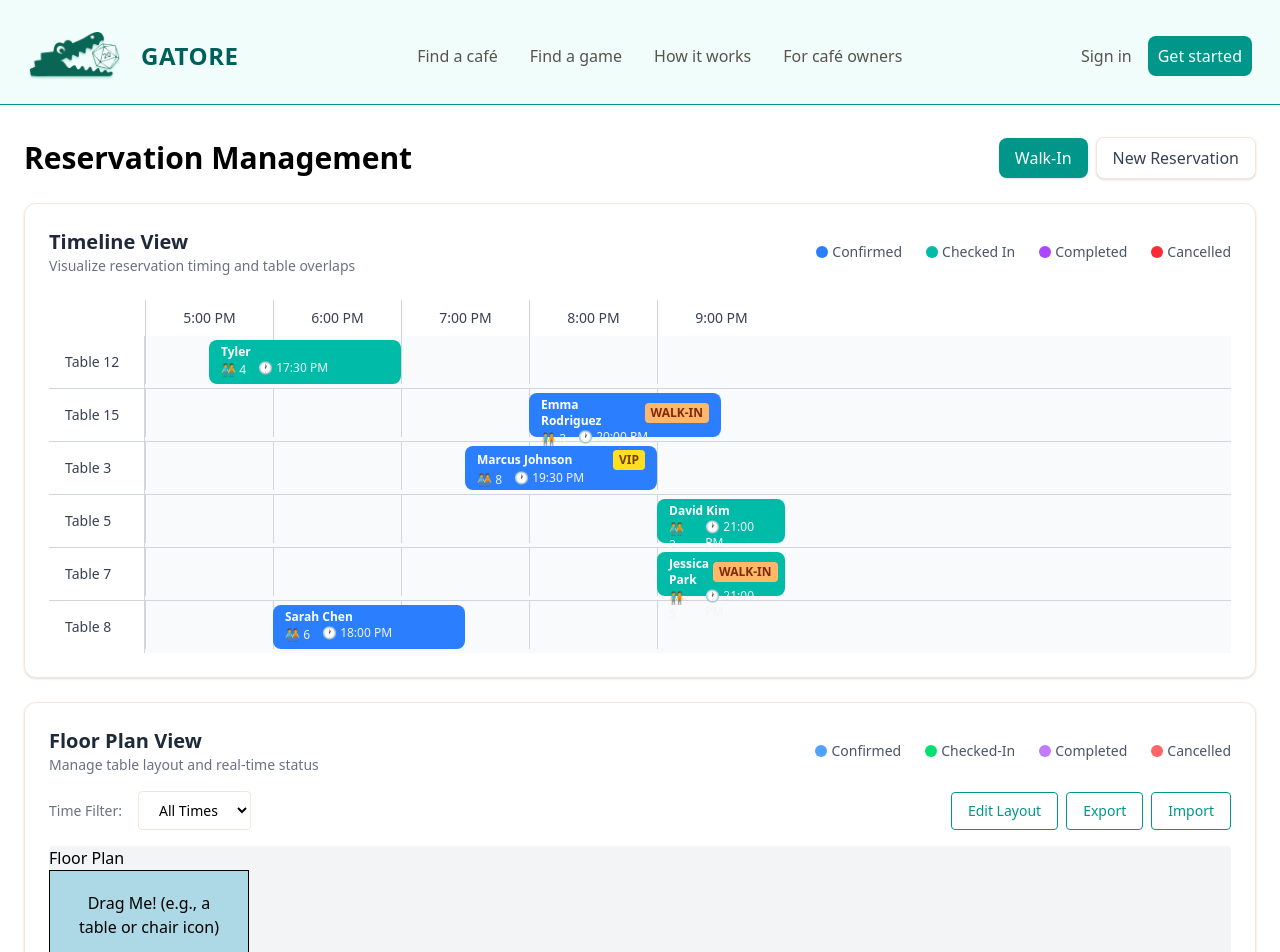
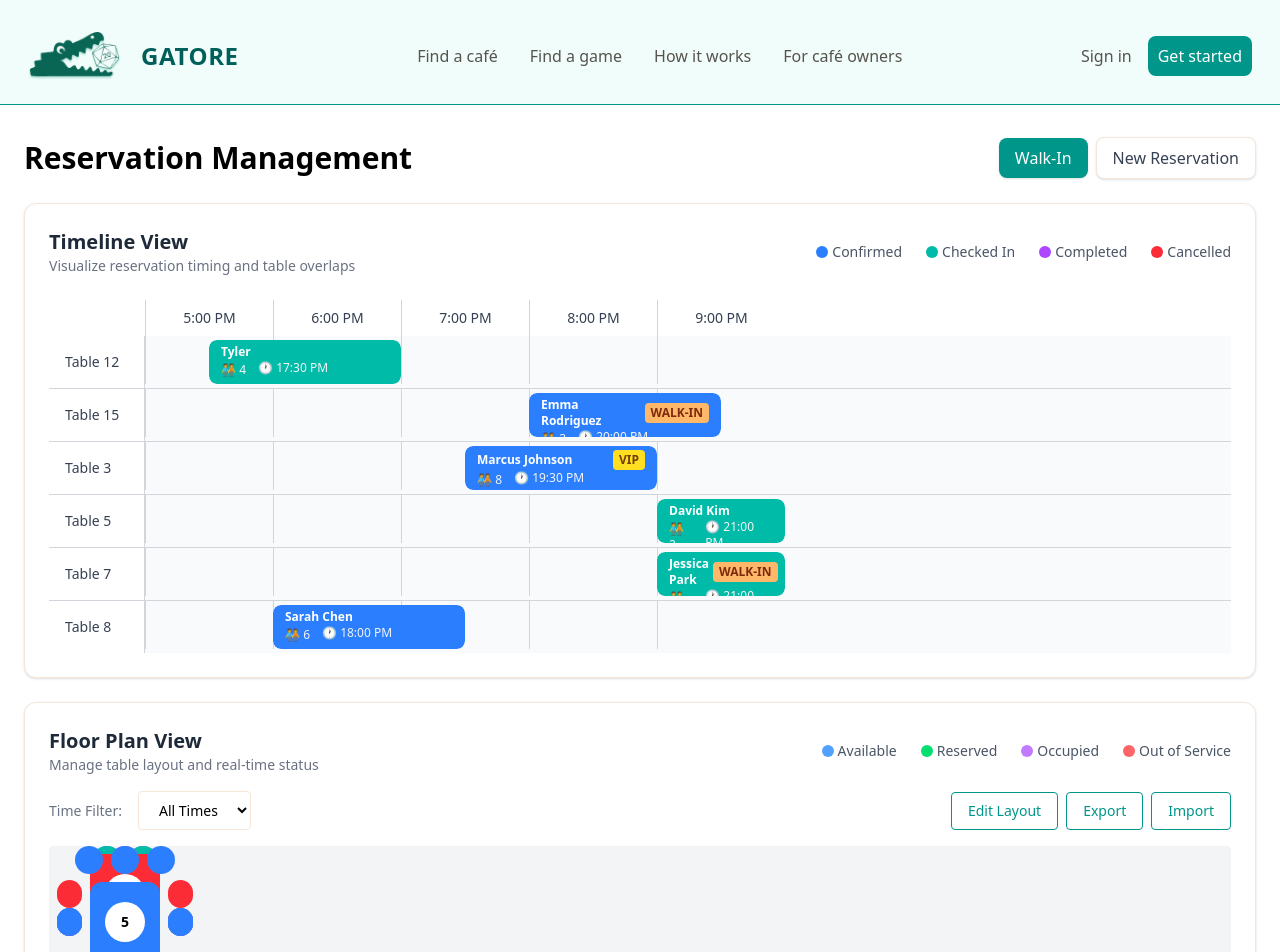
Before and after one commit to SahilThakar11/GATORE, a React (Vite) app in the folder client/: page /reservation-management in a window 1280 px wide. Shown: the top 952 px of the page. Built offline with nearby package versions, Linux system fonts and the light colour scheme; no server answers.

Commit message:
Floor Plan Finish

```diff
--- a/client/src/business/FloorPlan.tsx
+++ b/client/src/business/FloorPlan.tsx
@@ -1,27 +1,59 @@
 import React from 'react';
 import Draggable from 'react-draggable';
 
-const FloorPlan = () => {
+const tables = [
+    { id: 1, name: '1', size: 6, status: 'Available'},
+    { id: 2, name: '2', size: 6, status: 'Reserved'},
+    { id: 3, name: '3', size: 4, status: 'Occupied'},
+    { id: 4, name: '4', size: 2, status: 'Out of Service'},
+    { id: 5, name: '5', size: 8, status: 'Available'},
+]
+
+const getStatusColor = (status: string) => {
+        switch (status) {
+            case "Available":
+                return "bg-blue-500";
+            case "Reserved":
+                return "bg-teal-500";
+            case "Occupied":
+                return "bg-purple-500";
+            case "Out of Service":
+                return "bg-red-500";
+            default:
+                return "bg-gray-500";
+        }
+    };
+
+const FloorPlan = ({ isEditable }: { isEditable: boolean }) => {
     const nodeRef = React.useRef(null);
 
     return (
-        <div className="h-96 bg-gray-100 rounded" style={{ position: 'relative' }}>
-            <h1>Floor Plan</h1>
-            <Draggable bounds="parent" nodeRef={nodeRef}>
-                <div
-                    ref={nodeRef}
-                    style={{
-                        width: '200px',
-                        padding: '20px',
-                        background: 'lightblue',
-                        textAlign: 'center',
-                        cursor: 'move',
-                        border: '1px solid black'
-                    }}
-                >
-                    Drag Me! (e.g., a table or chair icon)
-                </div>
-            </Draggable>
+        <div className="h-115 bg-gray-100 rounded" style={{ position: 'relative' }}>
+            {tables.map((table) => (
+                <Draggable bounds="parent" nodeRef={nodeRef} disabled={!isEditable}>
+                    <div ref={nodeRef} className='w-38 h-38' style={{ position: 'absolute'}}>
+                        <div className={`w-full gap-2 flex items-center justify-center rounded`}>
+                            {Array.from({length: ((table.size -2) / 2)}).map(() => (
+                                <div className={`w-7 h-7 rounded-full ${getStatusColor(table.status)}`}></div>
+                            ))}
+                        </div>
+                        <div className={`w-full p-2 gap-2 flex items-center justify-center rounded`}>
+                            <div className={`w-7 h-7 rounded-full ${getStatusColor(table.status)}`}></div>
+                            <div className={`w-20 h-20 rounded-xl ${getStatusColor(table.status)} flex items-center justify-center`}>
+                                <div className='w-10 h-10 rounded-full bg-white flex items-center justify-center text-sm font-bold'>
+                                    {table.name}
+                                </div>
+                            </div>
+                            <div className={`w-7 h-7 rounded-full ${getStatusColor(table.status)}`}></div>
+                        </div>
+                        <div className={`w-full gap-2 flex items-center justify-center rounded`}>
+                            {Array.from({length: (table.size -2) / 2}).map(() => (
+                                <div className={`w-7 h-7 rounded-full ${getStatusColor(table.status)}`}></div>
+                            ))}
+                        </div>
+                    </div>
+                </Draggable>
+            ))}
         </div>
     );
 };
--- a/client/src/business/ReservationManagement.tsx
+++ b/client/src/business/ReservationManagement.tsx
@@ -235,7 +235,7 @@ const TimelineView = () => {
                                         return (
                                             <div
                                                 key={res.id}
-                                                className="absolute top-1 bottom-1 rounded-lg cursor-pointer hover:shadow-lg hover:scale-105 transition-all"
+                                                className="absolute top-1 bottom-1 rounded-lg cursor-pointer hover:shadow-lg hover:scale-105 transition-all overflow-hidden"
                                                 style={{
                                                     left: `${startOffsetPx}px`,
                                                     width: `${widthPx}px`
@@ -281,6 +281,11 @@ const LegendItem = ({ color, label }) => (
 
 
 const FloorPlanView = () => {
+    const [isEditable, setIsEditable] = useState(false);
+    const toggleEditMode = () => {
+        setIsEditable(!isEditable);
+    };
+
     return (
 			<div className="bg-white border border-warm-200 rounded-xl shadow p-6 mb-6">
                 <div className="flex items-center justify-between mb-4">
@@ -289,10 +294,10 @@ const FloorPlanView = () => {
                         <p className="text-sm text-gray-500">Manage table layout and real-time status</p>
                     </div>
                     <div className="flex space-x-6">
-                        <LegendItem color="bg-blue-400" label="Confirmed" />
-                        <LegendItem color="bg-green-400" label="Checked‑In" />
-                        <LegendItem color="bg-purple-400" label="Completed" />
-                        <LegendItem color="bg-red-400" label="Cancelled" />
+                        <LegendItem color="bg-blue-400" label="Available" />
+                        <LegendItem color="bg-green-400" label="Reserved" />
+                        <LegendItem color="bg-purple-400" label="Occupied" />
+                        <LegendItem color="bg-red-400" label="Out of Service" />
                     </div>
                 </div>
                 <div className="flex items-center justify-between mb-4">
@@ -305,13 +310,15 @@ const FloorPlanView = () => {
                         </select>
                     </div>
                     <div className="space-x-2">
-                        <button className="text-sm text-teal-600 hover:text-gray-800 px-4 py-2 border rounded border-teal-600">Edit Layout</button>
+                        <button className={`text-sm text-teal-600 hover:text-gray-800 px-4 py-2 border rounded border-teal-600 ${isEditable ? 'bg-teal-600 text-white' : ''}`} onClick={toggleEditMode}>
+                            Edit Layout
+                        </button>
                         <button className="text-sm text-teal-600 hover:text-gray-800 px-4 py-2 border rounded border-teal-600">Export</button>
                         <button className="text-sm text-teal-600 hover:text-gray-800 px-4 py-2 border rounded border-teal-600">Import</button>
                     </div>
                 </div>
                 {/* placeholder for floor plan graphic */}
-                <FloorPlan/>
+                <FloorPlan isEditable={isEditable} />
 			</div>
 		);
 }
```
